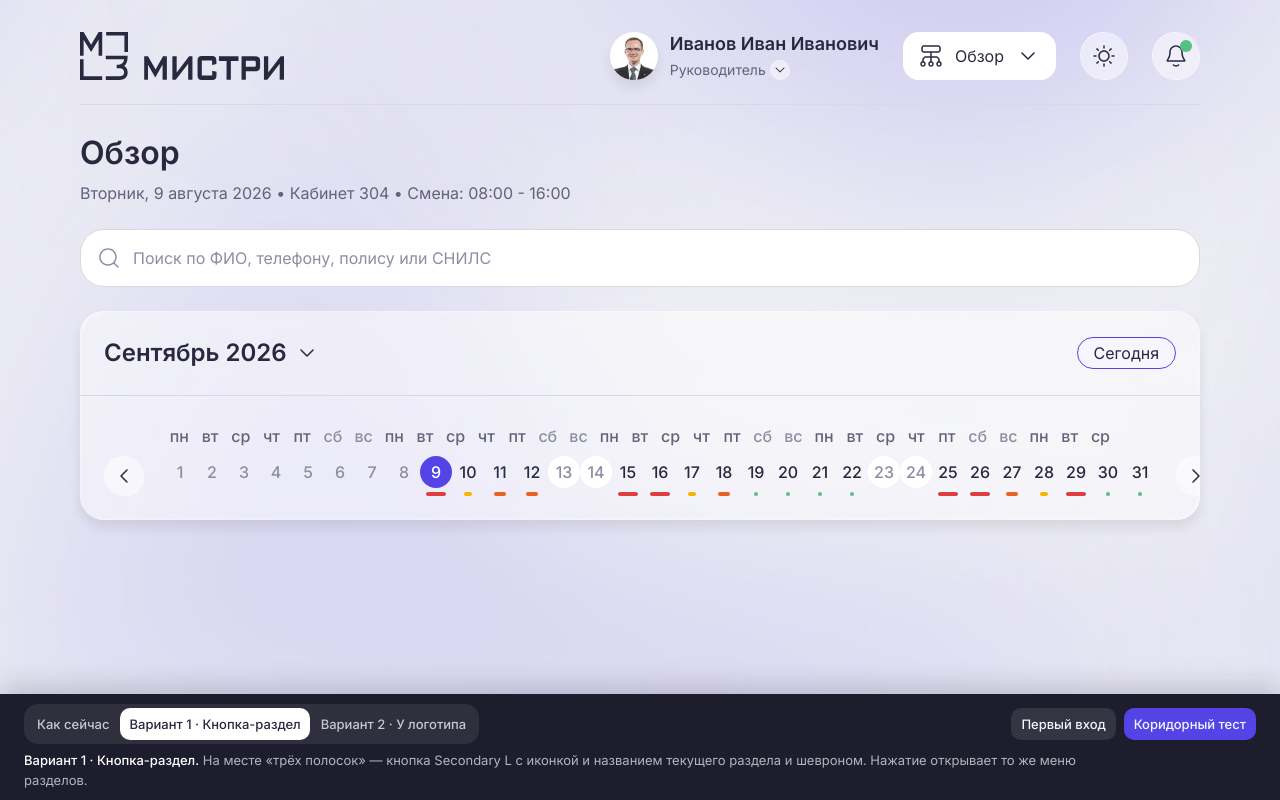
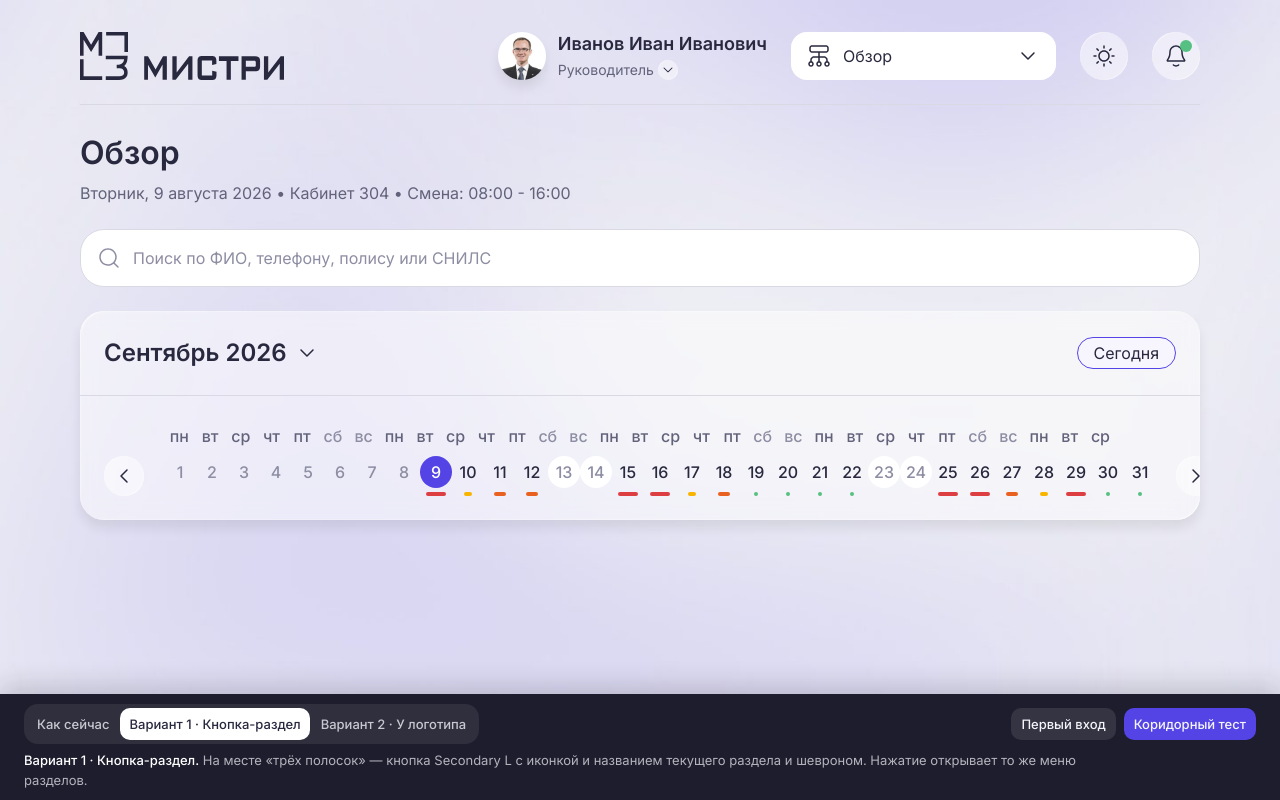
Before and after one commit to Ann938/mistri-header, a plain HTML site: page index.html in a window 1280 px wide. Drawn offline with Linux system fonts and the light colour scheme.

Commit message:
Переключатель фиксированной ширины по самому длинному разделу; В2 снова без фона у логотипа; В1 шире, шеврон справа
Co-Authored-By: Claude Opus 5.5 <noreply@anthropic.com>

```diff
--- a/app.js
+++ b/app.js
@@ -103,7 +103,19 @@
     hd.className = "hd" + (v === "tabs" || v === "sys" ? " hd--tabs" : "") + (v === "cmdk" ? " hd--cmdk" : "");
     hd.innerHTML = `<div class="hd__logo"><a href="#" data-go="${pages()[0]}" aria-label="МИСТРИ, на главную"><img src="assets/logo.svg" alt="МИСТРИ"></a>${logoExtra}</div>
       <div class="hd__mid">${mid}</div><div class="hd__right">${right}</div>`;
+    fixNavWidth();
     placeTabs();
+  }
+  // ширина переключателя — по самому длинному названию раздела роли, чтобы шапка не прыгала
+  function fixNavWidth() {
+    const label = $(".navbtn--d > span:not(.ic), .crumb-sw__btn > span:not(.ic)");
+    if (!label) return;
+    const cur = label.textContent;
+    label.style.width = "auto";
+    let max = 0;
+    for (const k of pages()) { label.textContent = SEC[k].t; max = Math.max(max, label.getBoundingClientRect().width); }
+    label.textContent = cur;
+    label.style.width = Math.ceil(max) + "px";
   }
   function placeTabs() {
     const t = $(".tabs"); if (!t) return;
@@ -462,5 +474,5 @@
   const demoH = () => document.documentElement.style.setProperty("--demo-h", $("#demo").offsetHeight + "px");
   new ResizeObserver(demoH).observe($("#demo"));
   render(false);
-  document.fonts?.ready.then(placeTabs);
+  document.fonts?.ready.then(() => { fixNavWidth(); placeTabs(); });
 })();
--- a/styles.css
+++ b/styles.css
@@ -572,3 +572,15 @@ body { min-width: 1280px; }
 .hd__logo { align-items: center; }
 .crumb-sw { align-self: center; align-items: center; }
 .crumb-sw__line { margin-bottom: 0; }
+/* без скачков: подпись переключателя фиксированной ширины (задаётся из JS по самому длинному разделу), шеврон — у правого края */
+.navbtn--d > span:not(.ic), .crumb-sw__btn > span:not(.ic) { display: inline-block; text-align: left; white-space: nowrap; }
+/* В1 — кнопка шире, шеврон справа */
+.navbtn--d { padding: 0 16px; gap: 12px; }
+.navbtn--d > span:not(.ic) { margin-right: 12px; }
+/* В2 — как было: у логотипа без фона, название 20 px, иконка акцентная; подложка только при наведении */
+.crumb-sw__btn { height: 40px; padding: 0 10px; gap: 10px; border-radius: 14px; background: none; box-shadow: none; font-size: 20px; line-height: 28px; font-weight: 600; }
+.crumb-sw__btn:hover { background: var(--c-overlay); box-shadow: var(--glass-1); }
+.crumb-sw__btn[aria-expanded="true"] { background: rgba(255, 255, 255, 0.6); box-shadow: var(--glass-1); }
+.crumb-sw__btn .ic:first-child { color: var(--c-accent); }
+.crumb-sw__btn .i-chev { color: var(--c-secondary); }
+.crumb-sw__btn > span:not(.ic) { margin-right: 6px; }
```
